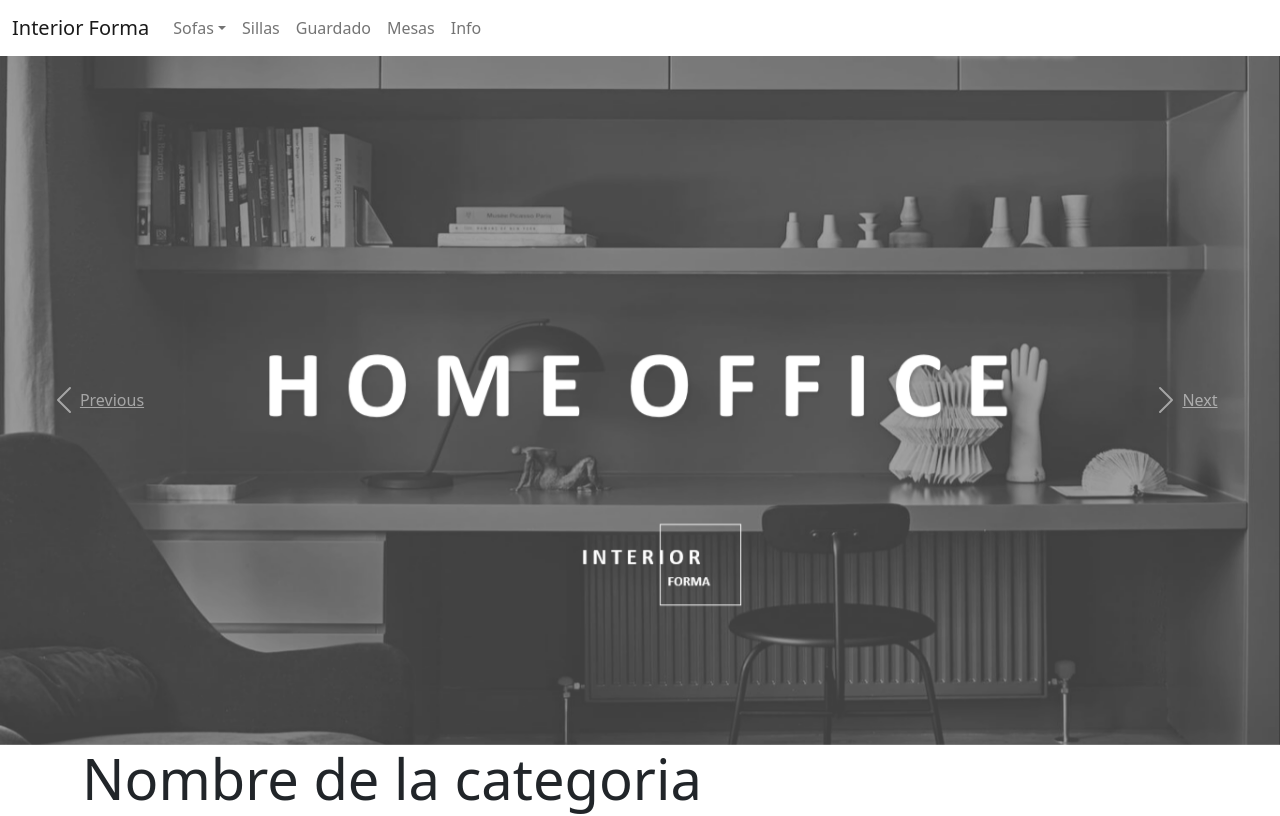
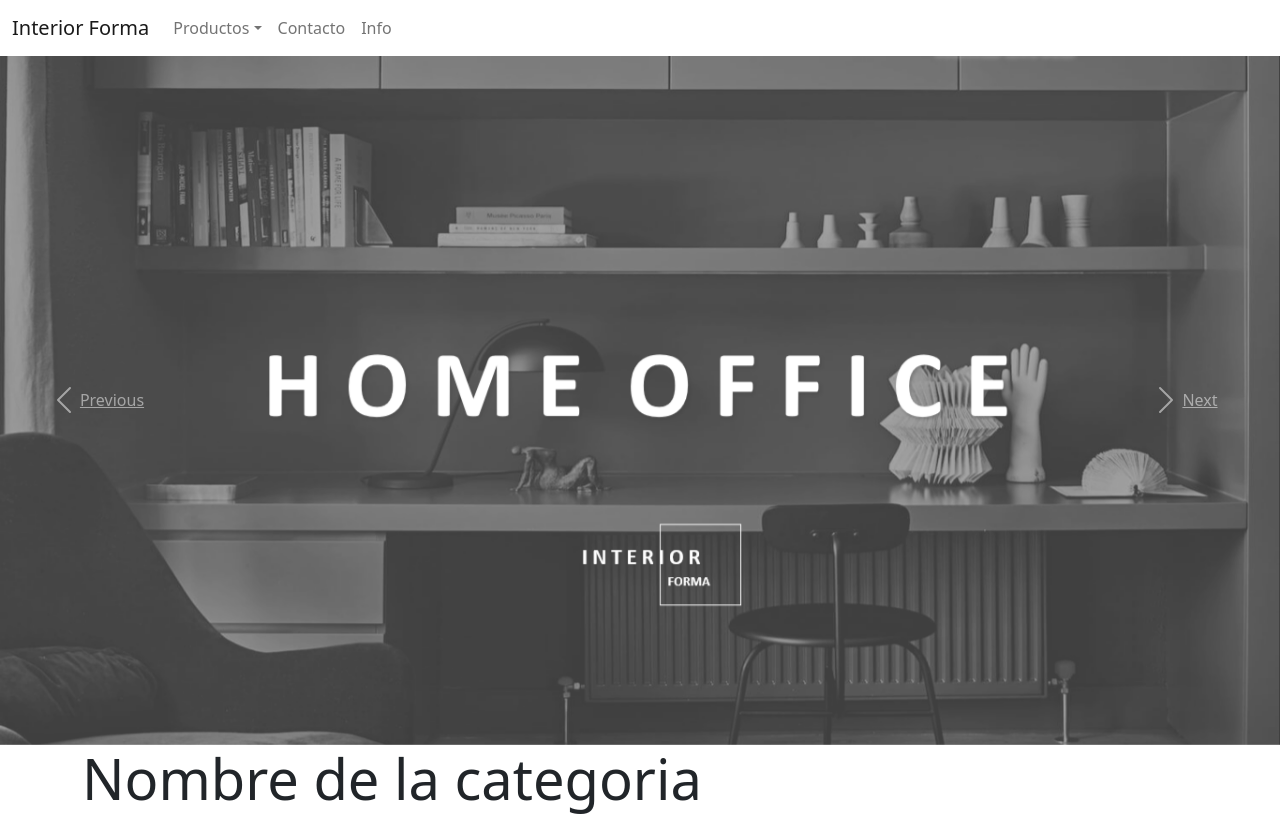
Before and after one commit to Javier-VL/Interior-Forma, a React (Create React App) app: page / in a window 1280 px wide. Shown: the top 816 px of the page. Built offline with nearby package versions, Linux system fonts and the light colour scheme.

Commit message:
suvnavbar

```diff
--- a/jsconfig.json
+++ /dev/null
@@ -1,6 +0,0 @@
-{// solución para que os importe los componentes
-    "compilerOptions": {
-        "target": "es6",
-        "allowSyntheticDefaultImports": true
-    }
-}
--- a/src/components/NavbarBS.js
+++ b/src/components/NavbarBS.js
@@ -10,16 +10,16 @@ export default function NavbarBS() {
 
                 <Navbar.Collapse id="responsive-navbar-nav">
                     <Nav className="mr-auto">
-                        <NavDropdown title="Sofas" id="collasible-nav-dropdown">
-                            <NavDropdown.Item href="#action/3.1">Esquineros</NavDropdown.Item>
-                            <NavDropdown.Item href="#action/3.2">Love Seat</NavDropdown.Item>
-                            <NavDropdown.Item href="#action/3.3">Ocasionales</NavDropdown.Item>
+                        <NavDropdown title="Productos" id="collasible-nav-dropdown">
+                            <NavDropdown.Item href="#action/3.1">Sofas</NavDropdown.Item>
                             <NavDropdown.Divider />
-                            <NavDropdown.Item href="#action/3.4">Sillones</NavDropdown.Item>
+                            <NavDropdown.Item href="#action/3.2">Sillas</NavDropdown.Item>
+                            <NavDropdown.Divider />
+                            <NavDropdown.Item href="#action/3.3">Guardado</NavDropdown.Item>
+                            <NavDropdown.Divider />
+                            <NavDropdown.Item href="#action/3.4">Mesas</NavDropdown.Item>
                         </NavDropdown>
-                        <Nav.Link href="#pricing">Sillas</Nav.Link>
-                        <Nav.Link href="#pricing">Guardado</Nav.Link>
-                        <Nav.Link href="#pricing">Mesas</Nav.Link>
+                        <Nav.Link href="#pricing">Contacto</Nav.Link>
 
 
                     </Nav>
```
